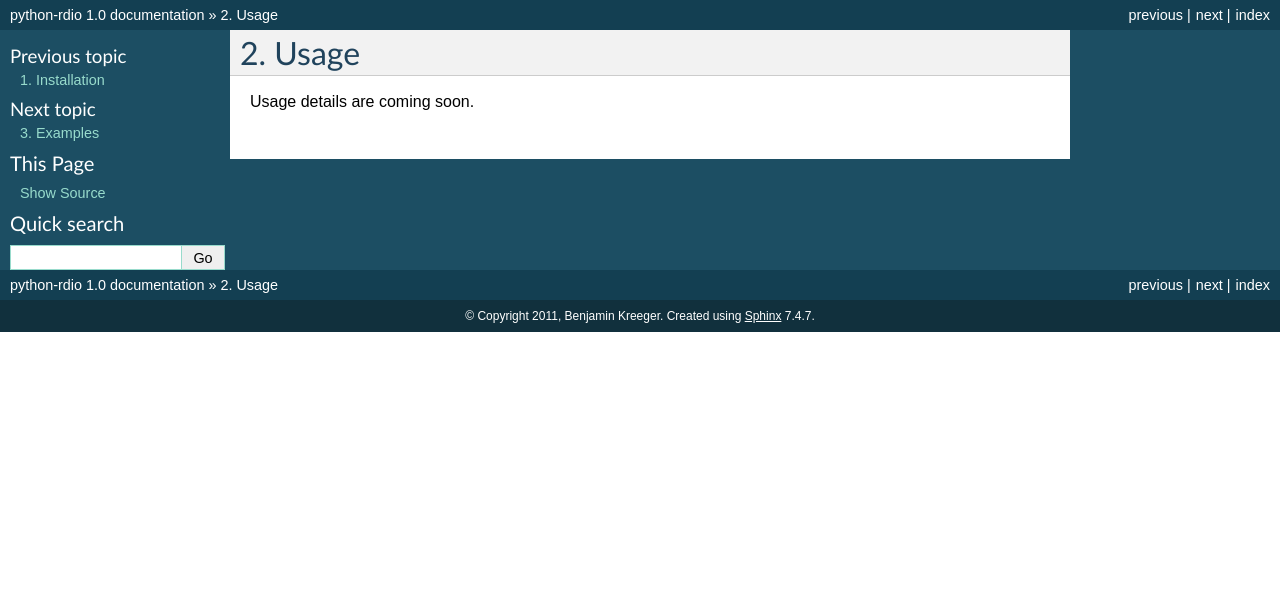
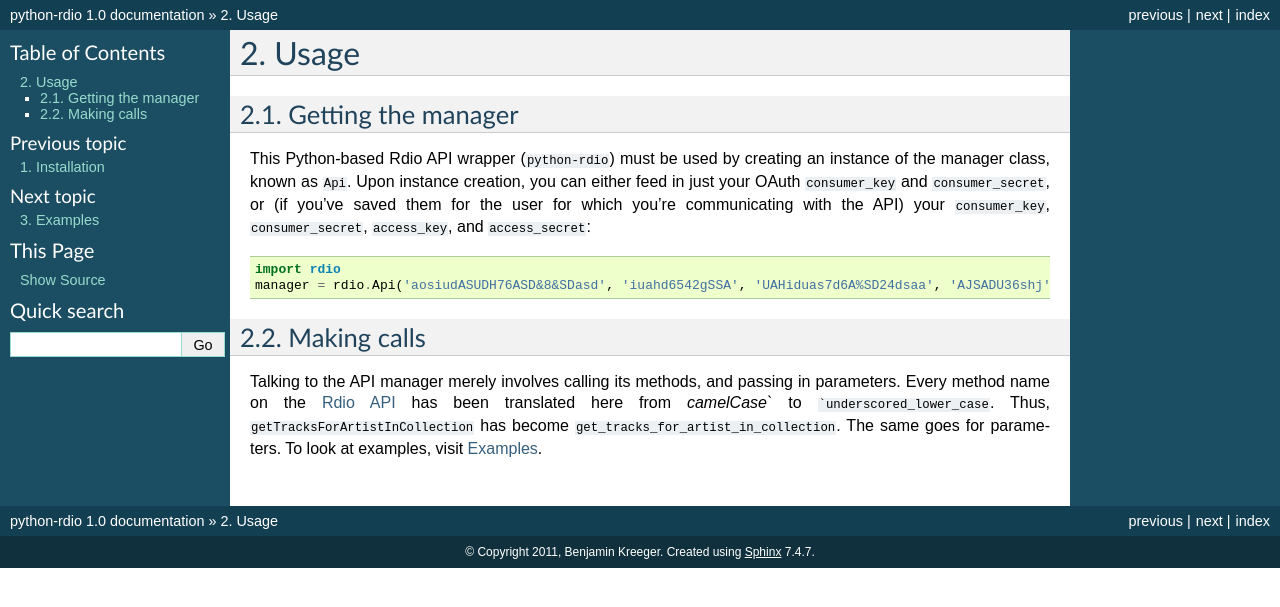
Before and after one commit to kreeger/python-rdio, a Sphinx documentation site: the page built from docs/usage.rst, in a window 1280 px wide. Shown: the top 607 px of the page. Built offline with Sphinx 7.4.7, drawn with Linux system fonts in a browser that asks for light colours.

Commit message:
More docs updates. Coming up: examples.

````diff
--- a/docs/usage.rst
+++ b/docs/usage.rst
@@ -2,4 +2,17 @@
 Usage
 =====
 
-Usage details are coming soon.
+Getting the manager
+===================
+
+This Python-based Rdio API wrapper (``python-rdio``) must be used by creating an instance of the manager class, known as ``Api``. Upon instance creation, you can either feed in just your OAuth ``consumer_key`` and ``consumer_secret``, or (if you've saved them for the user for which you're communicating with the API) your ``consumer_key``, ``consumer_secret``, ``access_key``, and ``access_secret``::
+
+    import rdio
+    manager = rdio.Api('aosiudASUDH76ASD&8&SDasd', 'iuahd6542gSSA', 'UAHiduas7d6A%SD24dsaa', 'AJSADU36shj')
+
+Making calls
+============
+
+Talking to the API manager merely involves calling its methods, and passing in parameters. Every method name on the `Rdio API`_ has been translated here from `camelCase`` to ```underscored_lower_case``. Thus, ``getTracksForArtistInCollection`` has become ``get_tracks_for_artist_in_collection``. The same goes for parameters. To look at examples, visit :doc:`examples`.
+
+.. _Rdio API: http://developer.rdio.com/docs/read/rest/Methods
````
Also changed, not shown: docs/installation.rst (+5 -7 lines).
